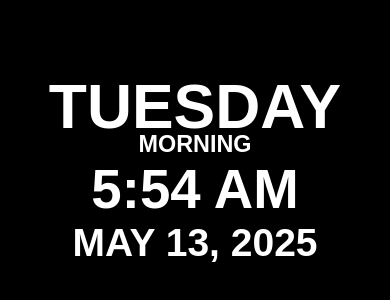
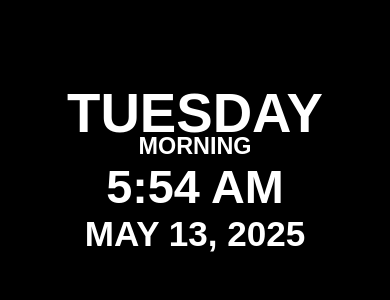
Before and after one commit to madmonk13/geezerClock, a plain HTML site: page index.html in a window 390 px wide. Shown: the part 254-554 px from the top of the page. Drawn offline with Linux system fonts and the light colour scheme.

Commit message:
tweak css for landscape phone display

```diff
--- a/styles.css
+++ b/styles.css
@@ -16,7 +16,7 @@ body {
 #dayOfWeek {
     width: 100%;
     text-align: center;
-    font-size: 16vw;
+    font-size: 14vw;
 }
 
 #timeOfDay {
@@ -27,10 +27,10 @@ body {
 
 #timeDisplay{
     text-align: center;
-    font-size: 14vw;
+    font-size: 12vw;
 }
 
 #dateDisplay {
     text-align: center;
-    font-size: 10vw;
+    font-size: 9vw;
 }
```
